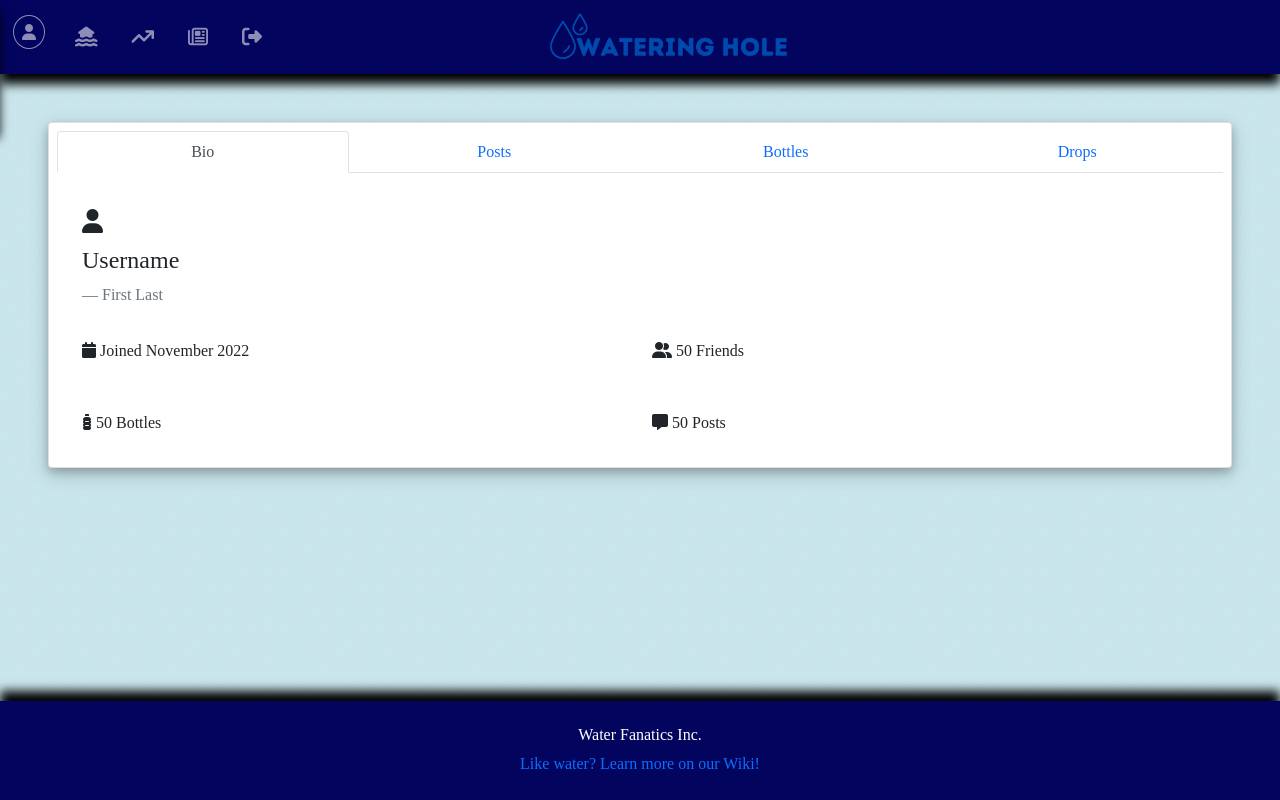
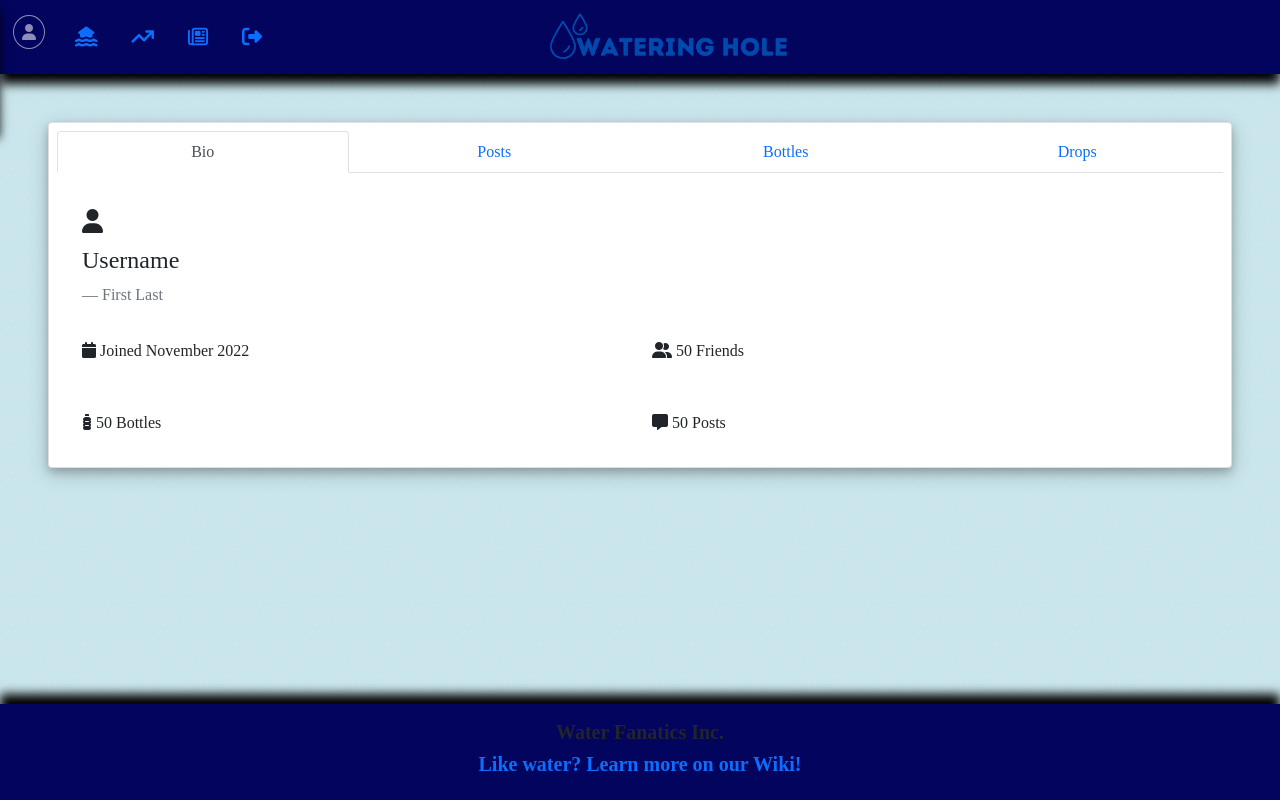
Before and after one commit to lizarbeth/p4, a PHP site: page /profile.php in a window 1280 px wide. Run offline with PHP 8.4, Linux system fonts and the light colour scheme; some libraries are stand-ins or nearby versions; some web fonts are replaced.

Commit message:
Update profile.php

```diff
--- a/profile.php
+++ b/profile.php
@@ -31,7 +31,7 @@ if ($mysqli->connect_error) {
 <body>
 
     <!-- Creates navigation bar at the top of the page -->
-    <nav class="navbar navbar-expand-sm navbar-dark" id="top">
+    <nav class="navbar navbar-expand-sm" id="top">
         <!-- Extends container to the width of the viewport -->
         <ul class="navbar-nav">
             <li class="nav-item">
@@ -69,26 +69,26 @@ if ($mysqli->connect_error) {
 
             <li class="nav-item">
                 <button class="btn p-2" data-bs-toggle="tooltip" title="Home">
-                    <a class="nav-link" href="dashboard.php"><i class="fa-solid fa-house-flood-water fa-lg"></i></a>
+                    <a class="nav-link" href="dashboard.php"><i class="fa-solid fa-house-flood-water fa-lg" id="titleicons"></i></a>
                 </button>
 
             </li>
 
             <li class="nav-item">
                 <button class="btn p-2" data-bs-toggle="tooltip" title="Trending">
-                    <a class="nav-link" href="#"><i class="fa-solid fa-arrow-trend-up fa-lg"></i></a>
+                    <a class="nav-link" href="#"><i class="fa-solid fa-arrow-trend-up fa-lg" id="titleicons"></i></a>
                 </button>
             </li>
 
             <li class="nav-item">
                 <button class="btn p-2" data-bs-toggle="tooltip" title="News">
-                    <a class="nav-link" href="#"><i class="fa-regular fa-newspaper fa-lg"></i></a>
+                    <a class="nav-link" href="#"><i class="fa-regular fa-newspaper fa-lg" id="titleicons"></i></a>
                 </button>
             </li>
 
             <li class="nav-item">
                 <button class="btn p-2" data-bs-toggle="tooltip" title="Sign Out">
-                    <a class="nav-link" href="#"><i class="fa-solid fa-right-from-bracket fa-lg"></i></a>
+                    <a class="nav-link" href="#"><i class="fa-solid fa-right-from-bracket fa-lg" id="titleicons"></i></a>
                 </button>
             </li>
 
@@ -180,9 +180,9 @@ if ($mysqli->connect_error) {
         </div>
     </div>
 
-    <footer class="container-fluid mt-5 p-4 text-white text-center">
-        <h6 >Water Fanatics Inc.</h6>
-        <a class="linkdecorationrm" href="wiki/home.php">Like water? Learn more on our Wiki!</a>
+    <footer class="container-fluid mt-5 p-3 text-center" id="footerprofile">
+        <h5><strong>Water Fanatics Inc.</strong></h5>
+        <h5><strong><a class="linkdecorationrm" href="wiki/home.php">Like water? Learn more on our Wiki!</a></strong></h5>
     </footer>
 
 </body>
```
